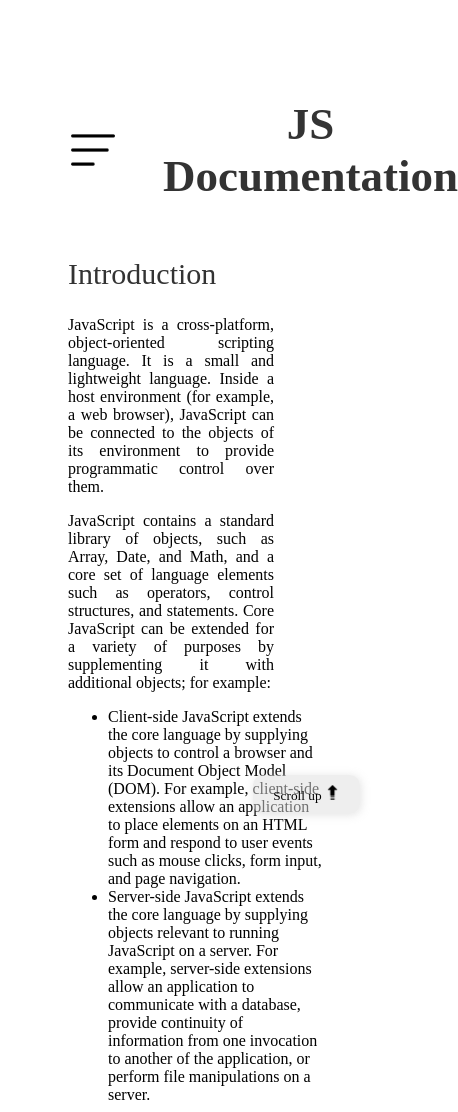
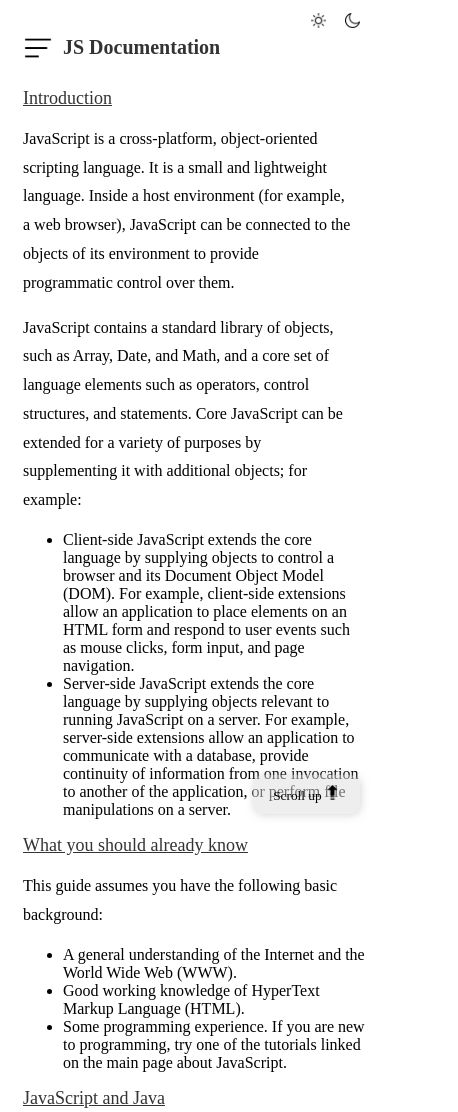
Before and after one commit to morebymafe/documentation, a plain HTML site: page JS.html in a window 390 px wide. Shown: the top 1112 px of the page, 458 px wide, since content can reach past the window. Drawn offline with Linux system fonts and the light colour scheme.

Commit message:
Updated for mobile view

```diff
--- a/JS.html
+++ b/JS.html
@@ -2,12 +2,18 @@
 <html lang="en-US">
   <head>
     <meta name="viewport" content="width=device-width, initial-scale=1" charset="utf-8">
-    <link rel="stylesheet" href="JS.css">
+    <link rel="stylesheet" href="light.css">
         <script src="https://cdn.freecodecamp.org/testable-projects-fcc/v1/bundle.js"></script>
         <script src="script.js"></script>
         <title>JS Documentation</title>
   </head>
   <body>
+    <div id="switch">
+      <img src="sun.png" class="mode" onclick="changeCSS('light.css')" alt="" srcset="">
+      <img src="moon.png" class="mode" onclick="changeCSS('black.css')" alt="" srcset="">
+    </div>
+
+
     <nav id ="nav-bar" class="sidenav">
       <a href = "javascript:void(0)" class="closebtn" onclick="closeNav()">&times;</a>
       <a href = "#Introduction" class="nav-link">Introduction</a>
--- /dev/null
+++ b/black.css
@@ -0,0 +1,156 @@
+body{ background-color: rgb(17, 17, 17);
+    font-family: poppins;
+    margin: auto;
+    overflow-x: hidden;
+    padding: 3em;
+    color: white;
+
+  }
+  h1 {
+    color: #e2e2e2;
+    font-size: 45px;
+    text-align: center;
+    margin-left: 1em;
+  }
+  .sidenav {
+    height: 98%; /* 100% Full-height */
+    width: 0;
+    position: fixed; /* Stay in place */
+    z-index: 1; /* Stay on top */
+    top: 0; /* Stay at the top */
+    left: 0;
+    background-color: #eeeeee; /* Black*/
+    overflow-x: hidden; /* Disable horizontal scroll */
+    padding-top: 20px; /* Place content 60px from the top */
+    transition: 0.5s; /* 0.5 second transition effect to slide in the sidenav */
+  }
+
+  .sidenav a {
+    padding: 6px 25px;
+    text-decoration: none;
+    font-size: 20px;
+    color: #4d4d4d;
+    display: block;
+    transition: 0.3s;
+  }
+  .sidenav a:hover {
+    color: #141414;
+  }
+  .sidenav .closebtn {
+    position: absolute;
+    top: 0;
+    right: 25px;
+    font-size: 36px;
+    margin-left: 50px;
+  }
+
+  main{
+    transition: margin-left .5s;
+    padding: 20px;
+  }
+
+  @media screen and (max-height: 450px) {
+    .sidenav {padding-top: 15px;}
+    .sidenav a {font-size: 18px;}
+  }
+  #menu-bar{
+    height: 50px;
+    cursor: pointer;
+    box-shadow: 1px 1px 8px rgba(80, 80, 80, 0.445);
+  }
+
+  header{
+    display: flex;
+    flex: row;
+    align-items: center;
+  }
+
+  h2{
+    color: #e2e2e2;
+    font-size: 30px;
+    font-weight: 500;
+  }
+
+  p{
+    color: white;
+    text-align: justify;
+    padding: 0 3em 0 0;
+  }
+
+  #code{
+    font-family: century gothic;
+    font-size: 15px;
+    background-color: #363636;
+    padding: 10px;
+    border-radius: 4px;
+  }
+
+  .ref-link{
+    color: #e9e7e7;
+    font-weight: bold;
+  }
+
+  #scroll-up{
+    color: white;
+    position: fixed;
+    right: 30px;
+    bottom: 30px;
+    padding: 10px 20px;
+    font-family: poppins;
+    border-radius: 10px;
+    border: 0;
+    cursor: pointer;
+    text-align: center;
+    background-color: #31313183;
+    box-shadow: 1px 1px 8px rgba(29, 29, 29, 0.445);
+  }
+  #scroll-up img{
+    height: 15px;
+  }
+
+  @media screen and (max-width: 480px) {
+
+    body{
+      padding: 3px;
+    }
+
+    h1 {
+      font-size: 20px;
+      margin-left: 10px;
+    }
+    .sidenav {
+      background-color: #ecececf6;
+    }
+
+    #menu-bar{
+      height: 30px;
+    }
+
+    h2{
+      font-size: 18px;
+      text-decoration: underline;
+    }
+    p{
+      text-align: left;
+      padding: 0 1em 0 0;
+      line-height: 1.8em;
+    }
+
+    #scroll-up{
+      box-shadow: 1px 1px 8px rgba(29, 29, 29, 0.651);
+    }
+
+
+  }
+
+  #switch{
+    position: absolute;
+    top: 0;
+    right: 25px;
+    font-size: 36px;
+    margin-left: 50px;
+  }
+  .mode{
+    height: 15px;
+    margin: 5px;
+  }
--- a/JS.css
+++ b/light.css
@@ -103,3 +103,49 @@ p{
 #scroll-up img{
   height: 15px;
 }
+
+@media screen and (max-width: 480px) {
+
+  body{
+    padding: 3px;
+  }
+
+  h1 {
+    font-size: 20px;
+    margin-left: 10px;
+  }
+  .sidenav {
+    background-color: #050505f6;
+  }
+
+  #menu-bar{
+    height: 30px;
+  }
+
+  h2{
+    font-size: 18px;
+    text-decoration: underline;
+  }
+  p{
+    text-align: left;
+    padding: 0 1em 0 0;
+    line-height: 1.8em;
+  }
+
+  #scroll-up{
+    box-shadow: 1px 1px 8px rgba(192, 192, 192, 0.651);
+  }
+
+
+}
+#switch{
+  position: absolute;
+  top: 0;
+  right: 25px;
+  font-size: 36px;
+  margin-left: 50px;
+}
+.mode{
+  height: 15px;
+  margin: 5px;
+}
--- a/script.js
+++ b/script.js
@@ -1,5 +1,6 @@
+//code for side nav menu
 function openNav() {
-    document.getElementById("nav-bar").style.width = "400px";
+    document.getElementById("nav-bar").style.width = "390px";
   };
 function closeNav() {
     document.getElementById("nav-bar").style.width = '0';
@@ -12,3 +13,16 @@ function closeNav() {
     behavior: "smooth",
   })
 }
+
+//Code for change from dark mode to light mode
+function changeCSS(cssFile, cssLinkIndex) {
+
+  var oldlink = document.getElementsByTagName("link").item(cssLinkIndex);
+
+  var newlink = document.createElement("link");
+  newlink.setAttribute("rel", "stylesheet");
+  newlink.setAttribute("type", "text/css");
+  newlink.setAttribute("href", cssFile);
+
+  document.getElementsByTagName("head").item(cssLinkIndex).replaceChild(newlink, oldlink);
+}
```
Also changed, not shown: moon.png (added), sun.png (added).
